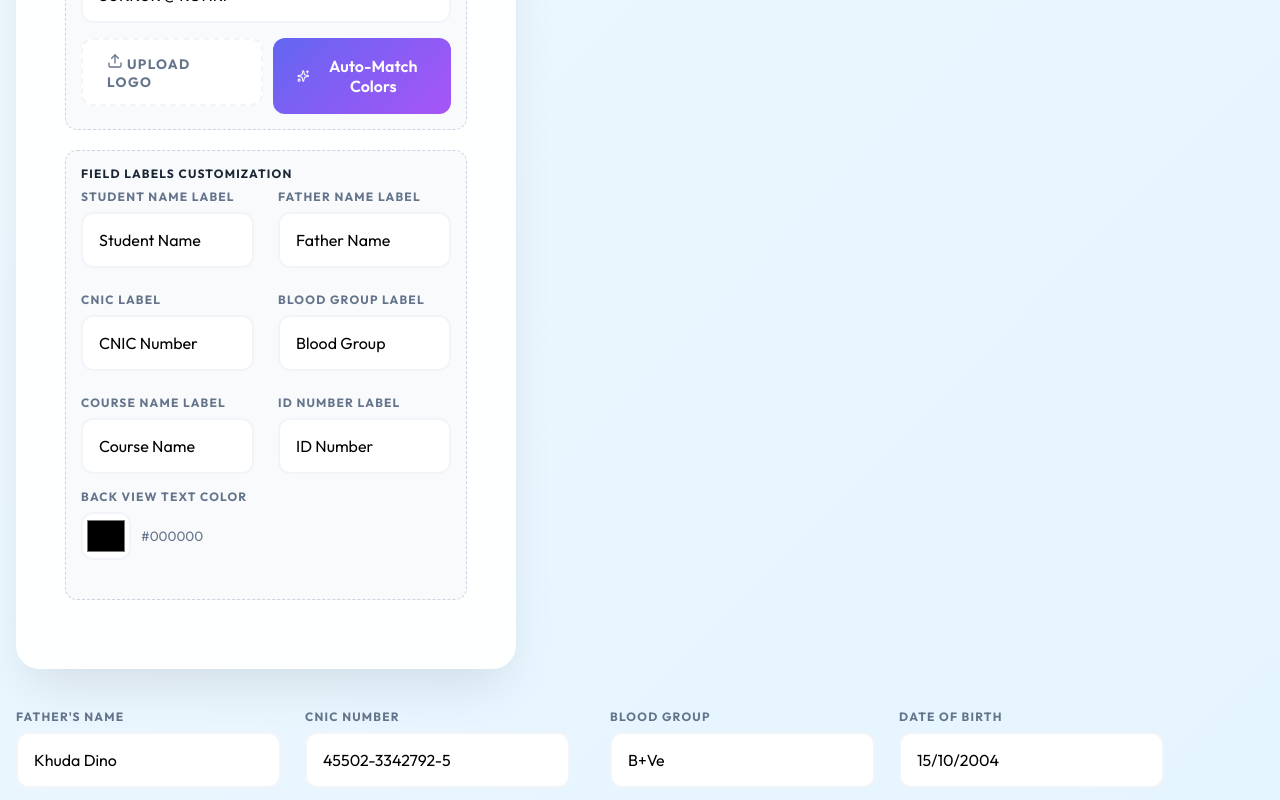
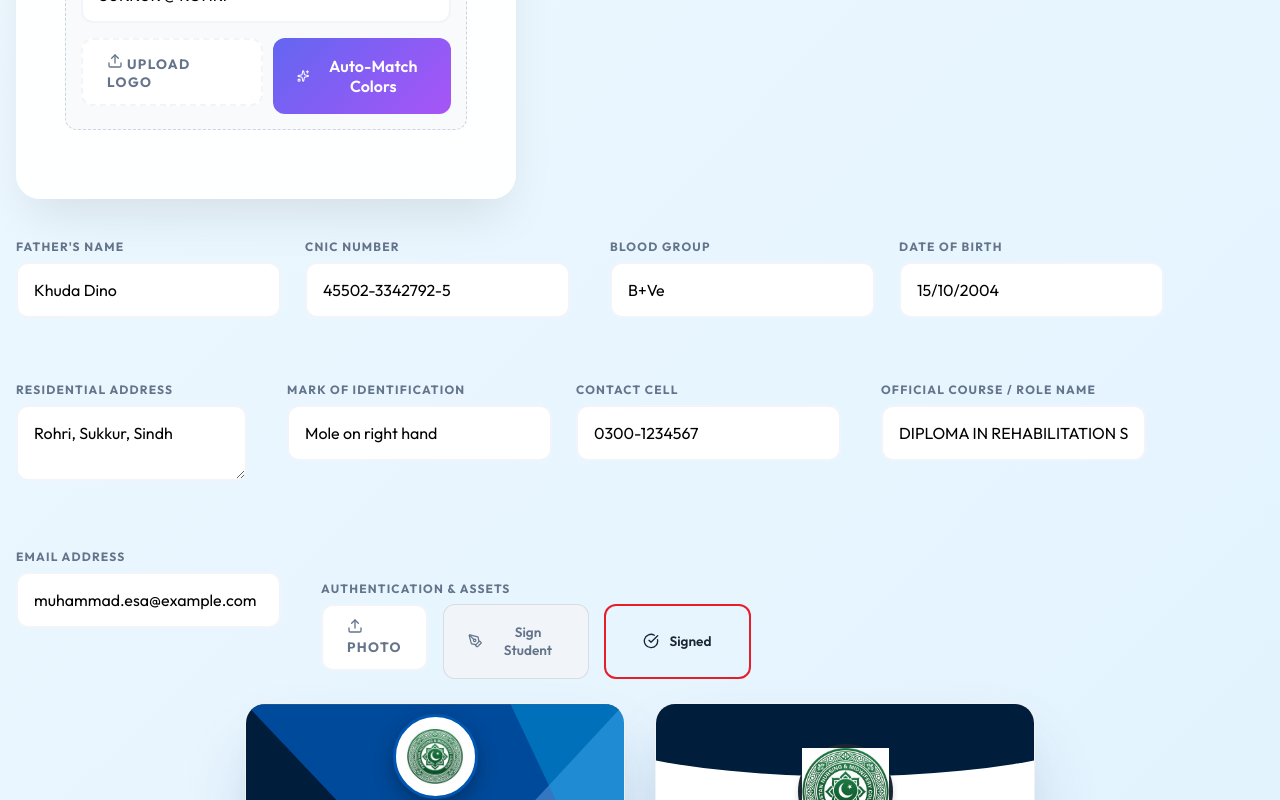
Before and after one commit to Muhammadesa786/id-card-generator, a React (Vite) app: page / in a window 1280 px wide. Shown: the part 750-1550 px from the top of the page. Built offline with nearby package versions, Linux system fonts and the light colour scheme.

Commit message:
Remove labels customization tab for cleaner interface

```diff
--- a/src/App.jsx
+++ b/src/App.jsx
@@ -340,47 +340,6 @@ const App = () => {
             </div>
           </div>
 
-          <div className="form-group" style={{ background: '#f8fafc', padding: '15px', borderRadius: '12px', border: '1px dashed #cbd5e1', marginBottom: '20px' }}>
-            <label style={{ color: 'var(--primary)' }}>Field Labels Customization</label>
-            <div className="grid-2">
-              <div className="form-group" style={{ marginBottom: 0 }}>
-                <label>Student Name Label</label>
-                <input type="text" name="name" value={fieldLabels.name} onChange={handleLabelChange} />
-              </div>
-              <div className="form-group" style={{ marginBottom: 0 }}>
-                <label>Father Name Label</label>
-                <input type="text" name="fatherName" value={fieldLabels.fatherName} onChange={handleLabelChange} />
-              </div>
-              <div className="form-group" style={{ marginBottom: 0 }}>
-                <label>CNIC Label</label>
-                <input type="text" name="cnic" value={fieldLabels.cnic} onChange={handleLabelChange} />
-              </div>
-              <div className="form-group" style={{ marginBottom: 0 }}>
-                <label>Blood Group Label</label>
-                <input type="text" name="bloodGroup" value={fieldLabels.bloodGroup} onChange={handleLabelChange} />
-              </div>
-              <div className="form-group" style={{ marginBottom: 0 }}>
-                <label>Course Name Label</label>
-                <input type="text" name="course" value={fieldLabels.course} onChange={handleLabelChange} />
-              </div>
-              <div className="form-group" style={{ marginBottom: 0 }}>
-                <label>ID Number Label</label>
-                <input type="text" name="id" value={fieldLabels.id} onChange={handleLabelChange} />
-              </div>
-            </div>
-            <div className="form-group" style={{ marginTop: '15px' }}>
-              <label>Back View Text Color</label>
-              <div style={{ display: 'flex', alignItems: 'center', gap: '10px' }}>
-                <input
-                  type="color"
-                  value={backTextColor}
-                  onChange={(e) => setBackTextColor(e.target.value)}
-                  style={{ width: '50px', height: '35px', padding: '2px', cursor: 'pointer' }}
-                />
-                <span style={{ fontSize: '0.85rem', color: 'var(--marker)' }}>{backTextColor.toUpperCase()}</span>
-              </div>
-            </div>
-          </div>
         </div>
 
         <div className="form-group">
```
Also changed, not shown: 1 other file (tests, documents, lock files or other folders).
